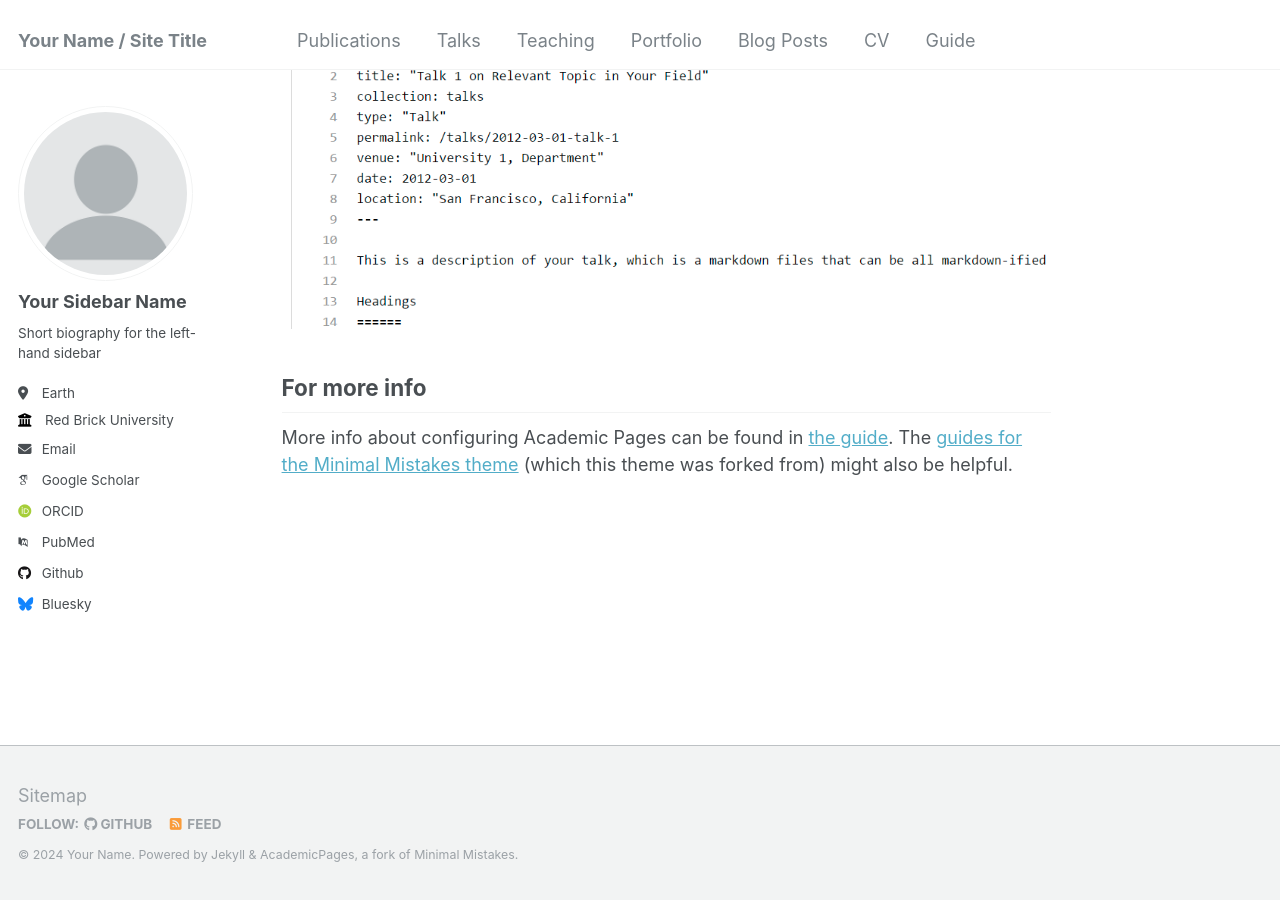
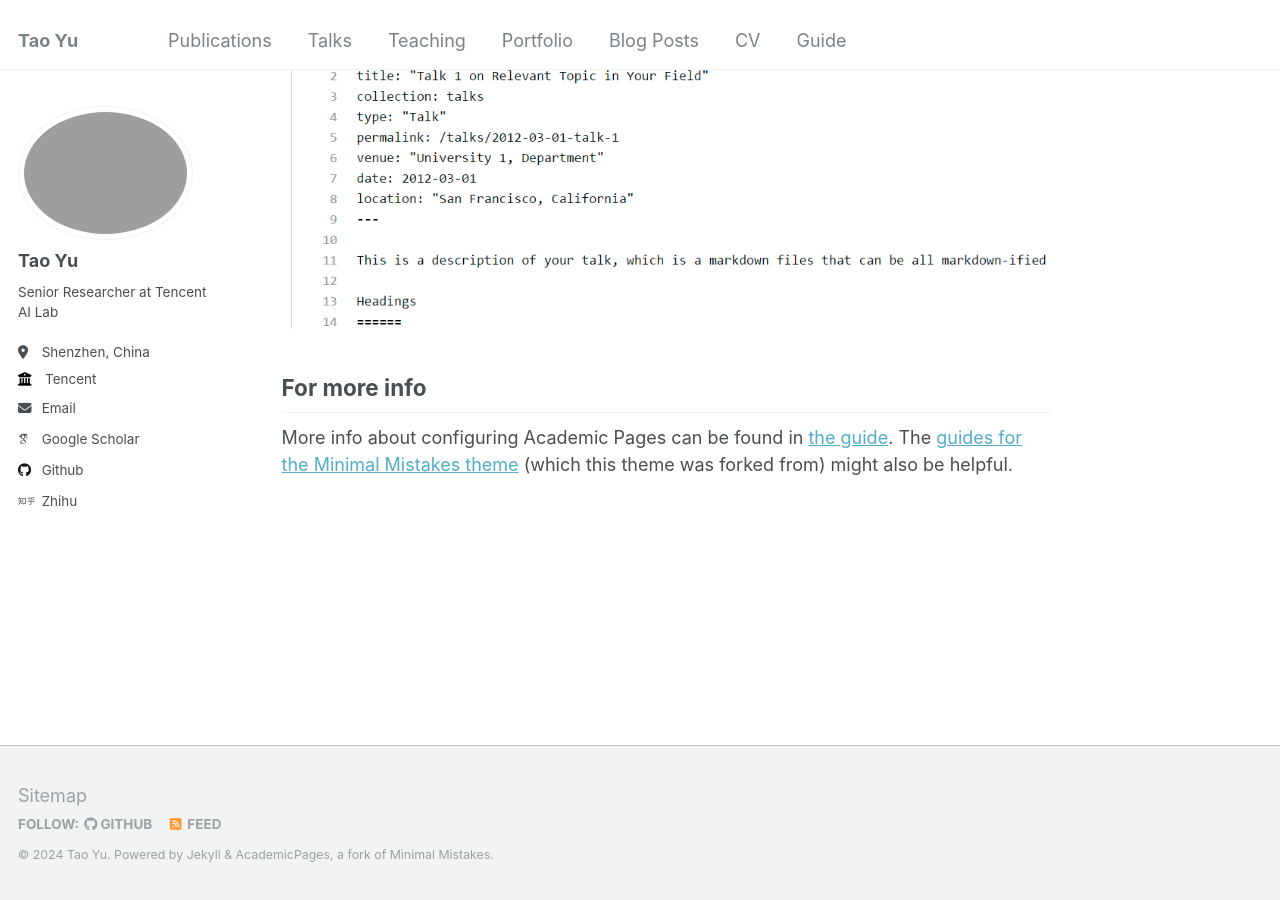
Before and after one commit to geekyutao/geekyutao.github.io, a Jekyll site: the page built from _pages/about.md, in a window 1280 px wide and 900 px high, scrolled down 2660 px. Built offline with Jekyll 4.4.1, drawn with Linux system fonts in a browser that asks for light colours; some web fonts are replaced.

Commit message:
initialize

```diff
--- a/_config.yml
+++ b/_config.yml
@@ -8,47 +8,48 @@
 
 # Basic Site Settings
 locale                   : "en-US"
-title                    : "Your Name / Site Title"
+title                    : "Tao Yu"
 title_separator          : "-"
-name                     : &name "Your Name"
+name                     : &name "Tao Yu"
 description              : &description "personal description"
-url                      : https://academicpages.github.io # the base hostname & protocol for your site e.g. "https://mmistakes.github.io"
+url                      : https://geekyutao.github.io/ # the base hostname & protocol for your site e.g. "https://mmistakes.github.io"
 baseurl                  : "" # the subpath of your site, e.g. "/blog"
-repository               : "academicpages/academicpages.github.io"
+repository               : "geekyutao/geekyutao.github.io"
 
 # Site Author - The following control what appear as part of the author content on the side bar.
 #               If a field is blank the icon and link will not appear, otherwise it will be shown.
 #               Additional customization can be done by editing /_includes/author-profile.html
 author:
   # Biographic information
-  avatar           : "profile.png"
-  name             : "Your Sidebar Name"
+  # avatar           : "2024cq.png"
+  avatar           : "2023banff.png"
+  name             : "Tao Yu"
   pronouns         : # example: "she/her"
-  bio              : "Short biography for the left-hand sidebar"
-  location         : "Earth"
-  employer         : "Red Brick University"
+  bio              : "Senior Researcher at Tencent AI Lab"
+  location         : "Shenzhen, China"
+  employer         : "Tencent"
   uri              : # URL
-  email            : "none@example.org"
+  email            : "yutao666@mail.ustc.edu.cn"
 
   # Academic websites
   arxiv            : # URL - Update with the correct link to your profile
-  googlescholar    : "https://scholar.google.com/citations?user=PS_CX0AAAAAJ"
-  impactstory      : # URL
-  orcid            : "http://orcid.org/yourorcidurl"
-  semantic         : # URL
-  pubmed           : "https://www.ncbi.nlm.nih.gov/pubmed/?term=john+snow"
-  researchgate     : # URL
+  googlescholar    : "https://scholar.google.com/citations?user=c76x7k8AAAAJ&hl=en"
+  # impactstory      : # URL
+  # orcid            : "http://orcid.org/yourorcidurl"
+  # semantic         : # URL
+  # pubmed           : "https://www.ncbi.nlm.nih.gov/pubmed/?term=john+snow"
+  # researchgate     : # URL
 
   # Repositories and software development
   bitbucket        : # Username - Update with your username on the site
   codepen          : # Username
   dribbble         : # Username
-  github           : "academicpages"
+  github           : "https://github.com/geekyutao"
   kaggle           : # Username
   stackoverflow    : # User number or user number and name (i.e., use "1" or "1/jeff-atwood")
 
   # Social media
-  bluesky          : "bsky.app" # Replace this with you Bluesky username
+  # bluesky          : "bsky.app" # Replace this with you Bluesky username
   facebook         : # Username
   flickr           : # Username
   foursquare       : # Username
@@ -65,13 +66,14 @@ author:
   steam            : # Username
   telegram         : # URL
   tumblr           : # Username
-  twitter          : # Username for X / Twitter
+  # twitter          : # Username for X / Twitter
+  X                : https://x.com/matt_tao_yu
   vine             : # Username
   weibo            : # Username
   wikipedia        : # Username
   xing             : # Username
   youtube          : # Username
-  zhihu            : # URL
+  zhihu            : "https://www.zhihu.com/people/yu-tao-49-72"
 
 
 # Site Settings
@@ -234,15 +236,15 @@ defaults:
     values:
       layout: single
       author_profile: true
-  # _teaching
-  - scope:
-      path: ""
-      type: teaching
-    values:
-      layout: single
-      author_profile: true
-      share: true
-      comments: true
+  # # _teaching
+  # - scope:
+  #     path: ""
+  #     type: teaching
+  #   values:
+  #     layout: single
+  #     author_profile: true
+  #     share: true
+  #     comments: true
   # _publications
   - scope:
       path: ""
@@ -252,23 +254,23 @@ defaults:
       author_profile: true
       share: true
       comments: true
-  # _portfolio
-  - scope:
-      path: ""
-      type: portfolio
-    values:
-      layout: single
-      author_profile: true
-      share: true
-      comment: true
-  # _talks
-  - scope:
-      path: ""
-      type: talks
-    values:
-      layout: talk
-      author_profile: true
-      share: true
+  # # _portfolio
+  # - scope:
+  #     path: ""
+  #     type: portfolio
+  #   values:
+  #     layout: single
+  #     author_profile: true
+  #     share: true
+  #     comment: true
+  # # _talks
+  # - scope:
+  #     path: ""
+  #     type: talks
+  #   values:
+  #     layout: talk
+  #     author_profile: true
+  #     share: true
 
 
 # Sass/SCSS
```
